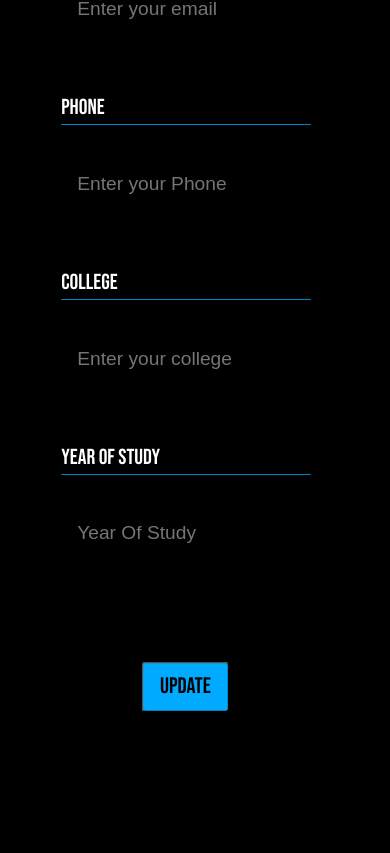
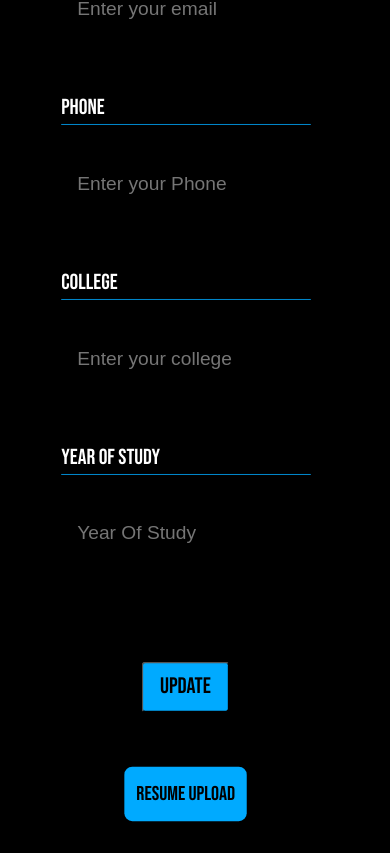
Before and after one commit to e-cell-bphc/Main-Website-new-, a Next.js app: page /id/profile in a window 390 px wide. Shown: the part 506-1359 px from the top of the page. Before the commit the page ends 1249 px from the top, so only its background shows below. Built offline with nearby package versions, Linux system fonts and the light colour scheme; no server answers; sample sign-in values are in the browser's storage.

Commit message:
resume button

```diff
--- a/pages/id/profile.js
+++ b/pages/id/profile.js
@@ -298,7 +298,7 @@ function Profile() {
                   Update
                 </button>
 
-                {/* <label className={styles.resume}>
+                <label className={styles.resume}>
                   Resume Upload
                   <input
                     className={styles.resumeinput}
@@ -306,7 +306,7 @@ function Profile() {
                     name="Resume Upload"
                     accept="application/pdf"
                   />
-                </label> */}
+                </label>
                 {/* {!paids ? (
                   <button className={styles.submit} onClick={openRazorpay}>
                     Pay
--- a/styles/id/profile.module.css
+++ b/styles/id/profile.module.css
@@ -175,7 +175,7 @@
     transform: scale(0.8);
   }
   .resume {
-    transform: scale(0.7);
+    transform: scale(0.8);
     padding: 15px;
   }
 }
@@ -183,7 +183,13 @@
   .user_form > div {
     width: 80vw;
   }
-
+  .resume{
+    position: relative;
+    bottom: -20%;
+    right: auto;
+    margin-bottom:5vh ;
+    font-size: 25px;
+  }
   .user_form > div:nth-child(2) {
     width: 80vw;
   }
@@ -197,6 +203,7 @@
     margin-top: 8vh;
   }
   .submit {
+    /* margin-top: 10vh; */
     margin-left: auto;
     margin-right: auto;
   }
```
